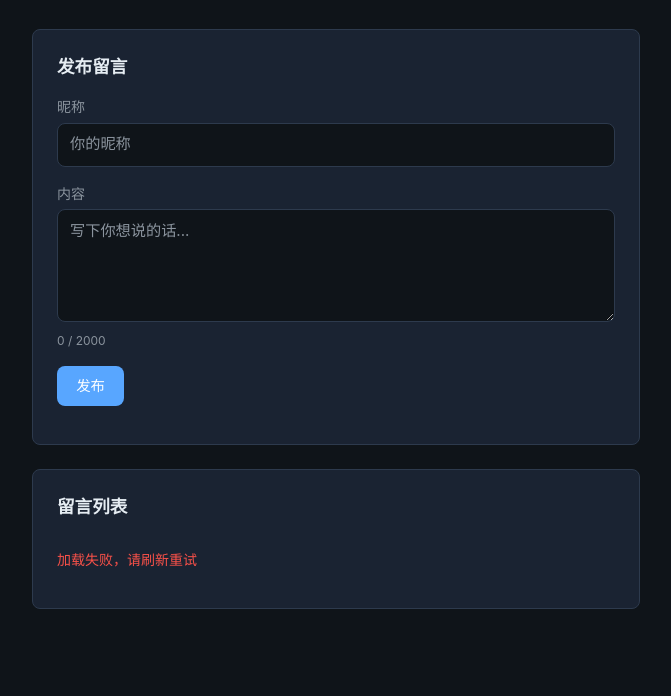
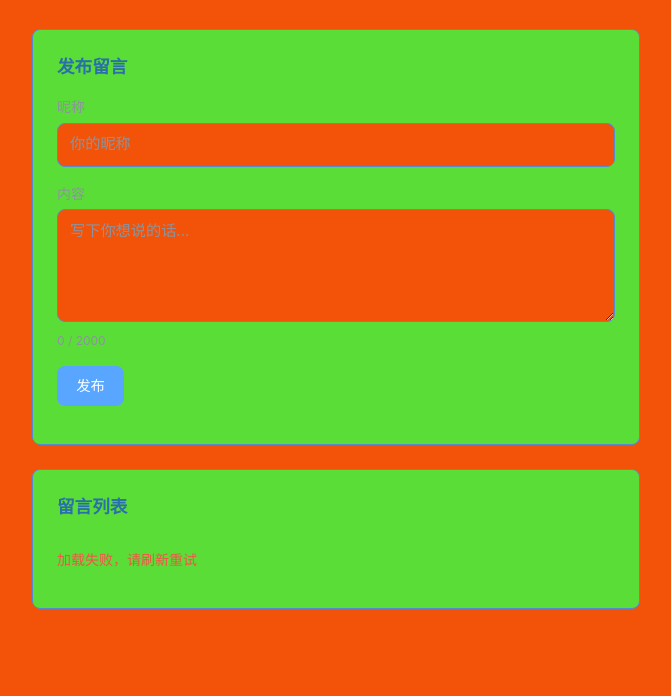
Before and after one commit to andyzhu7568/forumdemo, a website: page public/index.html in a window 1280 px wide. Shown: the part 104-800 px from the top of the page, without its empty margins (304-975 px from the left). Drawn offline with Linux system fonts and the light colour scheme; no server answers.

Commit message:
更新CSS

```diff
--- a/public/styles.css
+++ b/public/styles.css
@@ -1,8 +1,8 @@
 :root {
-  --bg: #0f1419;
-  --surface: #1a2332;
-  --border: #2d3a4d;
-  --text: #e6edf3;
+  --bg: #f35309;
+  --surface: #5bdd37;
+  --border: #5788d2;
+  --text: #296fab;
   --text-muted: #8b949e;
   --accent: #58a6ff;
   --accent-hover: #79b8ff;
```
